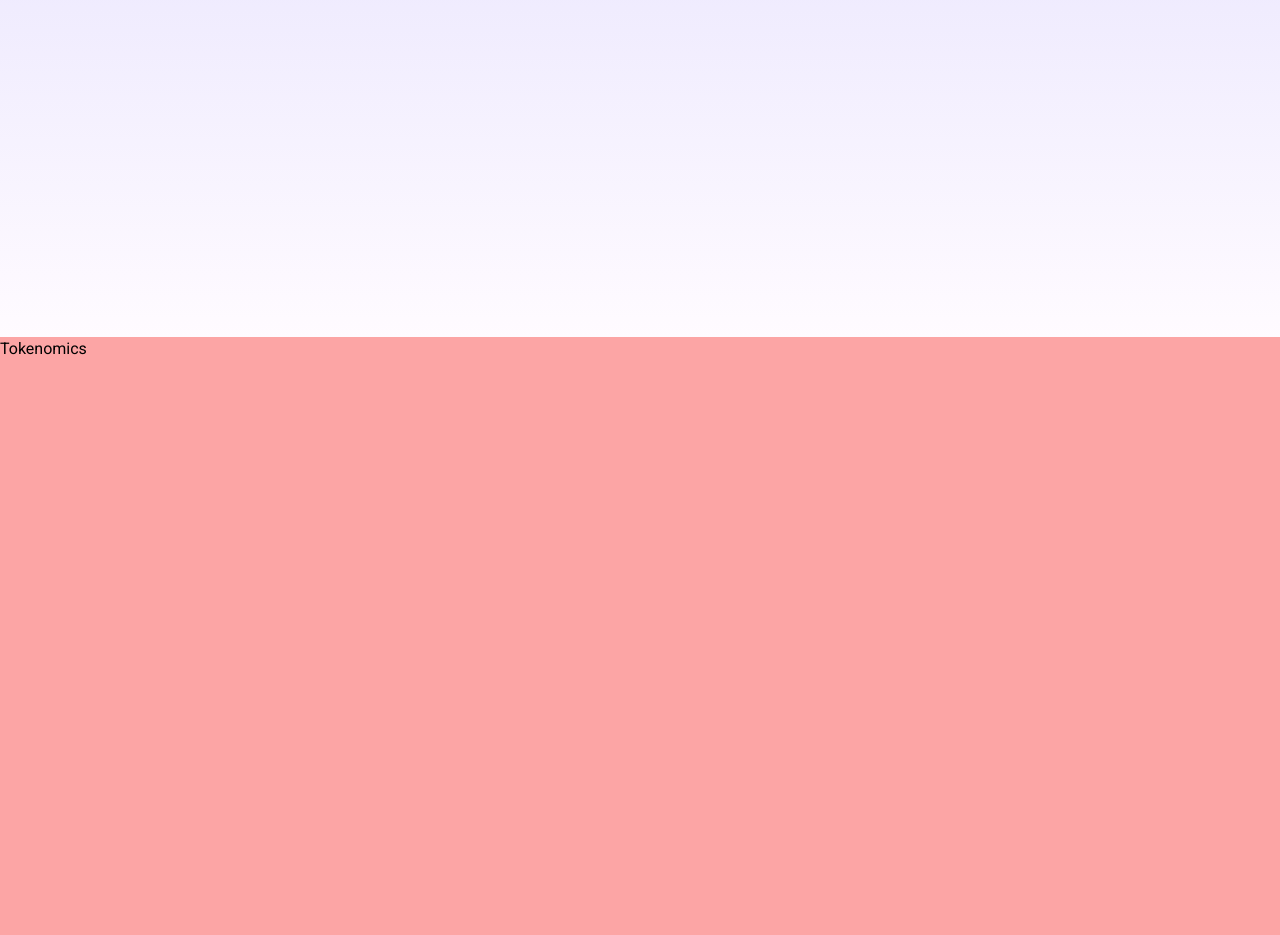
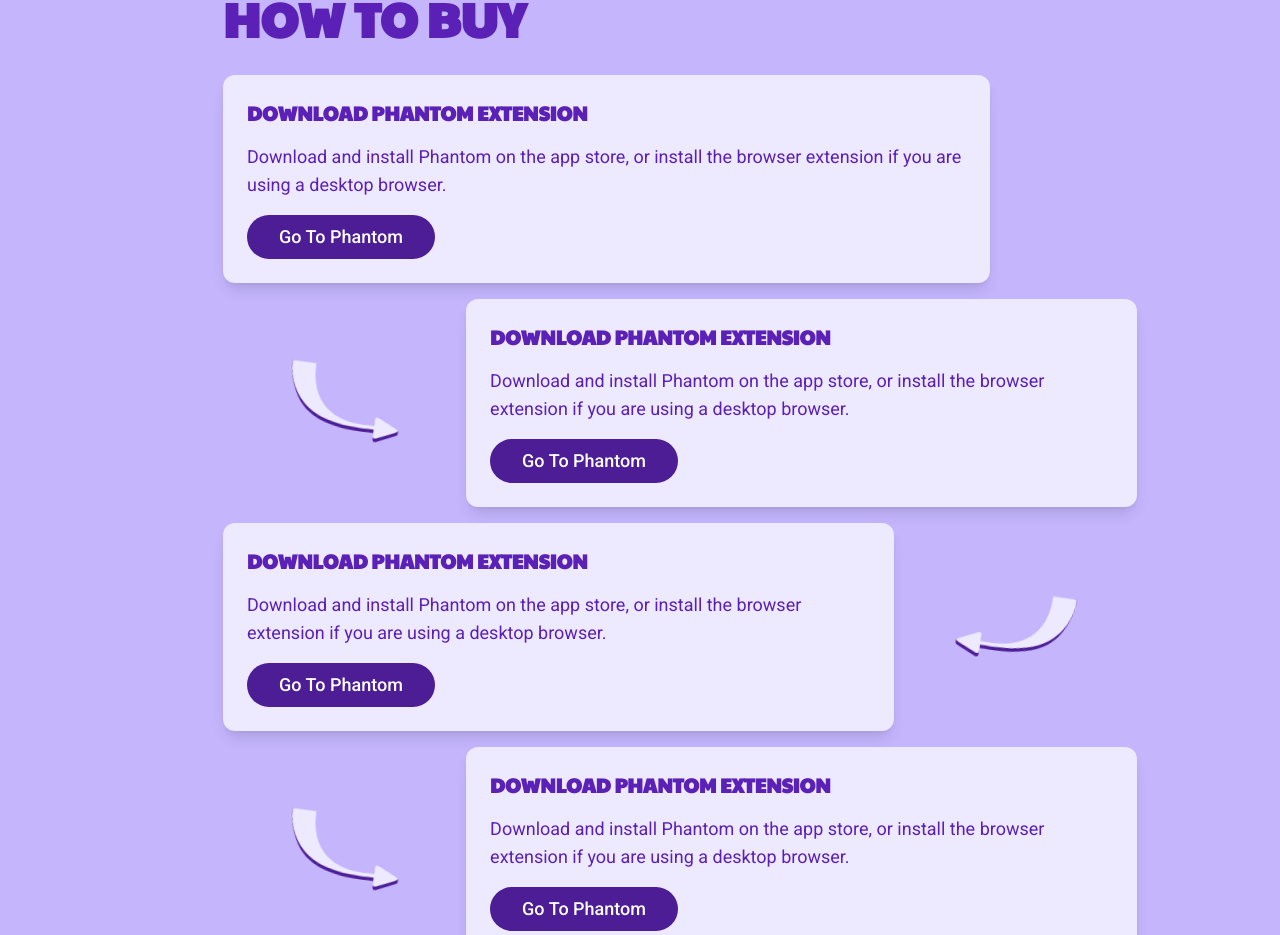
Before and after one commit to dustij/clumsycat-clawz, a Next.js app: page / in a window 1280 px wide. Shown: the part 2732-3667 px from the top of the page. Built offline with nearby package versions, Linux system fonts and the light colour scheme.

Commit message:
Began how to buy section, working on animations currently

```diff
--- a/app/page.tsx
+++ b/app/page.tsx
@@ -12,6 +12,7 @@
       <About />
       <div className="spacer bg-howToDivider" />
       <HowToBuy />
+      {/* <div className="spacer bg-howToDivider" /> */}
       <Tokenomics />
       <Roadmap />
       {/* temporary div */}
--- a/components/About.tsx
+++ b/components/About.tsx
@@ -17,10 +17,10 @@
   return (
     <section
       id="about"
-      className="mb-[-5px] mt-[-5px] min-h-[100vh] bg-violet-900 lg:h-[912px]"
+      className="mb-[-10px] mt-[-10px] flex min-h-[(100vh)] items-center bg-violet-900 py-[20px]"
     >
       <motion.div
-        className="container mx-auto h-full"
+        className="container m-auto h-full"
         variants={staggerParentContainer}
         initial="hidden"
         whileInView="show"
--- a/components/Hero.tsx
+++ b/components/Hero.tsx
@@ -6,6 +6,7 @@
 import { FaTelegramPlane } from "react-icons/fa"
 import { FaXTwitter } from "react-icons/fa6"
 
+import { config } from "@/config"
 import { buttonItem, staggerItem, staggerParentContainer } from "@/lib/motion"
 
 import { Button } from "./ui/button"
@@ -66,7 +67,7 @@
                   </motion.div>
                   <motion.div variants={buttonItem}>
                     <Link
-                      href="https://twitter.com/ClumsyCat_Sol"
+                      href={config.x}
                       rel="noopener noreferrer"
                       target="_blank"
                     >
@@ -82,7 +83,7 @@
                   </motion.div>
                   <motion.div variants={buttonItem}>
                     <Link
-                      href="https://t.me/clumsycat_sol"
+                      href={config.telegram}
                       rel="noopener noreferrer"
                       target="_blank"
                     >
--- a/components/HowToBuy.tsx
+++ b/components/HowToBuy.tsx
@@ -1,10 +1,227 @@
+"use client"
+
+import { easeInOut, motion } from "framer-motion"
+import Image from "next/image"
+import Link from "next/link"
+
+import { staggerItem, staggerParentContainer } from "@/lib/motion"
+
+import { Button } from "./ui/button"
+
 const HowToBuy = () => {
   return (
     <section
       id="how-to-buy"
-      className="mb-[-5px] mt-[-5px] min-h-[100vh] bg-gradient-to-t from-transparent via-violet-100 to-violet-300"
+      className="mb-[-10px] mt-[-10px] flex min-h-[(100vh)] items-center bg-violet-300 py-[20px]"
     >
-      How To Buy
+      <motion.div
+        className="container mx-auto h-full"
+        variants={staggerParentContainer}
+        initial="hidden"
+        whileInView="show"
+        viewport={{ once: true }}
+      >
+        <div className="gap-8 pt-10 sm:ml-20 md:pt-0">
+          <motion.h2
+            className="pt-10 text-4xl text-violet-800 sm:text-5xl"
+            variants={staggerItem}
+          >
+            How To Buy
+          </motion.h2>
+
+          <motion.div
+            variants={staggerItem}
+            className="mt-8 flex flex-col gap-4"
+          >
+            {/* STEP 1 */}
+            <motion.div
+              className="flex max-w-[767px] items-center gap-4 rounded-xl bg-violet-100 p-6 shadow-lg"
+              variants={staggerItem}
+            >
+              <div className="flex flex-col gap-4">
+                <h3 className="text-xl text-violet-800">
+                  Download Phantom Extension
+                </h3>
+                <p className="text-lg text-violet-800">
+                  Download and install Phantom on the app store, or install the
+                  browser extension if you are using a desktop browser.
+                </p>
+                <Link
+                  href="https://phantom.app/"
+                  rel="noopener noreferrer"
+                  target="_blank"
+                >
+                  <Button
+                    variant="violet"
+                    size="lg_rounded"
+                    className="text-lg"
+                    aria-label="Buy"
+                  >
+                    Go To Phantom
+                  </Button>
+                </Link>
+              </div>
+            </motion.div>
+
+            {/* STEP 2 */}
+            <div className="hidden w-full lg:flex">
+              <motion.div variants={staggerItem} className="m-auto px-8">
+                <motion.div
+                  className="m-auto px-8"
+                  initial={{ rotate: 8, y: 5, x: 0 }}
+                  animate={{ rotate: [0, 8, 0], y: [5, 0, 5], x: [10, 0, 10] }}
+                  transition={{
+                    type: "srping",
+                    duration: 1.5,
+                    repeat: Infinity,
+                    ease: easeInOut,
+                  }}
+                >
+                  <Image
+                    src="/svg/arrows/arrow-right.svg"
+                    width={200}
+                    height={200}
+                    alt="Arrow"
+                  />
+                </motion.div>
+              </motion.div>
+
+              <motion.div
+                className="flex max-w-[767px] items-center gap-4 rounded-xl bg-violet-100 p-6 shadow-lg"
+                variants={staggerItem}
+              >
+                <div className="flex flex-col gap-4">
+                  <h3 className="text-xl text-violet-800">
+                    Download Phantom Extension
+                  </h3>
+                  <p className="text-lg text-violet-800">
+                    Download and install Phantom on the app store, or install
+                    the browser extension if you are using a desktop browser.
+                  </p>
+                  <Link
+                    href="https://phantom.app/"
+                    rel="noopener noreferrer"
+                    target="_blank"
+                  >
+                    <Button
+                      variant="violet"
+                      size="lg_rounded"
+                      className="text-lg"
+                      aria-label="Buy"
+                    >
+                      Go To Phantom
+                    </Button>
+                  </Link>
+                </div>
+              </motion.div>
+            </div>
+
+            {/* STEP 3 */}
+            <div className="hidden w-full lg:flex">
+              <motion.div
+                className="flex max-w-[767px] items-center gap-4 rounded-xl bg-violet-100 p-6 shadow-lg"
+                variants={staggerItem}
+              >
+                <div className="flex flex-col gap-4">
+                  <h3 className="text-xl text-violet-800">
+                    Download Phantom Extension
+                  </h3>
+                  <p className="text-lg text-violet-800">
+                    Download and install Phantom on the app store, or install
+                    the browser extension if you are using a desktop browser.
+                  </p>
+                  <Link
+                    href="https://phantom.app/"
+                    rel="noopener noreferrer"
+                    target="_blank"
+                  >
+                    <Button
+                      variant="violet"
+                      size="lg_rounded"
+                      className="text-lg"
+                      aria-label="Buy"
+                    >
+                      Go To Phantom
+                    </Button>
+                  </Link>
+                </div>
+              </motion.div>
+              <motion.div variants={staggerItem} className="m-auto px-8">
+                <motion.div
+                  className="m-auto px-8"
+                  initial={{ rotate: 8, y: 5, x: 0 }}
+                  animate={{ rotate: [0, 8, 0], y: [5, 0, 5], x: [10, 0, 10] }}
+                  transition={{
+                    type: "srping",
+                    duration: 1.5,
+                    repeat: Infinity,
+                    ease: easeInOut,
+                  }}
+                >
+                  <Image
+                    src="/svg/arrows/arrow-left.svg"
+                    width={200}
+                    height={200}
+                    alt="Arrow"
+                  />
+                </motion.div>
+              </motion.div>
+            </div>
+
+            {/* STEP 4 */}
+            <div className="hidden w-full lg:flex">
+              <motion.div variants={staggerItem} className="m-auto px-8">
+                <motion.div
+                  className="m-auto px-8"
+                  initial={{ rotate: 8, y: 5, x: 0 }}
+                  animate={{ rotate: [0, 8, 0], y: [5, 0, 5], x: [10, 0, 10] }}
+                  transition={{
+                    type: "srping",
+                    duration: 1.5,
+                    repeat: Infinity,
+                    ease: easeInOut,
+                  }}
+                >
+                  <Image
+                    src="/svg/arrows/arrow-right.svg"
+                    width={200}
+                    height={200}
+                    alt="Arrow"
+                  />
+                </motion.div>
+              </motion.div>
+              <motion.div
+                className="ml-auto flex max-w-[767px] items-center gap-4 rounded-xl bg-violet-100 p-6 shadow-lg"
+                variants={staggerItem}
+              >
+                <div className="flex flex-col gap-4">
+                  <h3 className="text-xl text-violet-800">
+                    Download Phantom Extension
+                  </h3>
+                  <p className="text-lg text-violet-800">
+                    Download and install Phantom on the app store, or install
+                    the browser extension if you are using a desktop browser.
+                  </p>
+                  <Link
+                    href="https://phantom.app/"
+                    rel="noopener noreferrer"
+                    target="_blank"
+                  >
+                    <Button
+                      variant="violet"
+                      size="lg_rounded"
+                      className="text-lg"
+                      aria-label="Buy"
+                    >
+                      Go To Phantom
+                    </Button>
+                  </Link>
+                </div>
+              </motion.div>
+            </div>
+          </motion.div>
+        </div>
+      </motion.div>
     </section>
   )
 }
--- /dev/null
+++ b/config.ts
@@ -0,0 +1,5 @@
+export const config = {
+  ca: "TBD",
+  x: "https://twitter.com/ClumsyCat_Sol",
+  telegram: "https://t.me/clumsycat_sol",
+}
```
Also changed, not shown: public/svg/arrows/arrow-left.svg (added), public/svg/arrows/arrow-right.svg (added).
